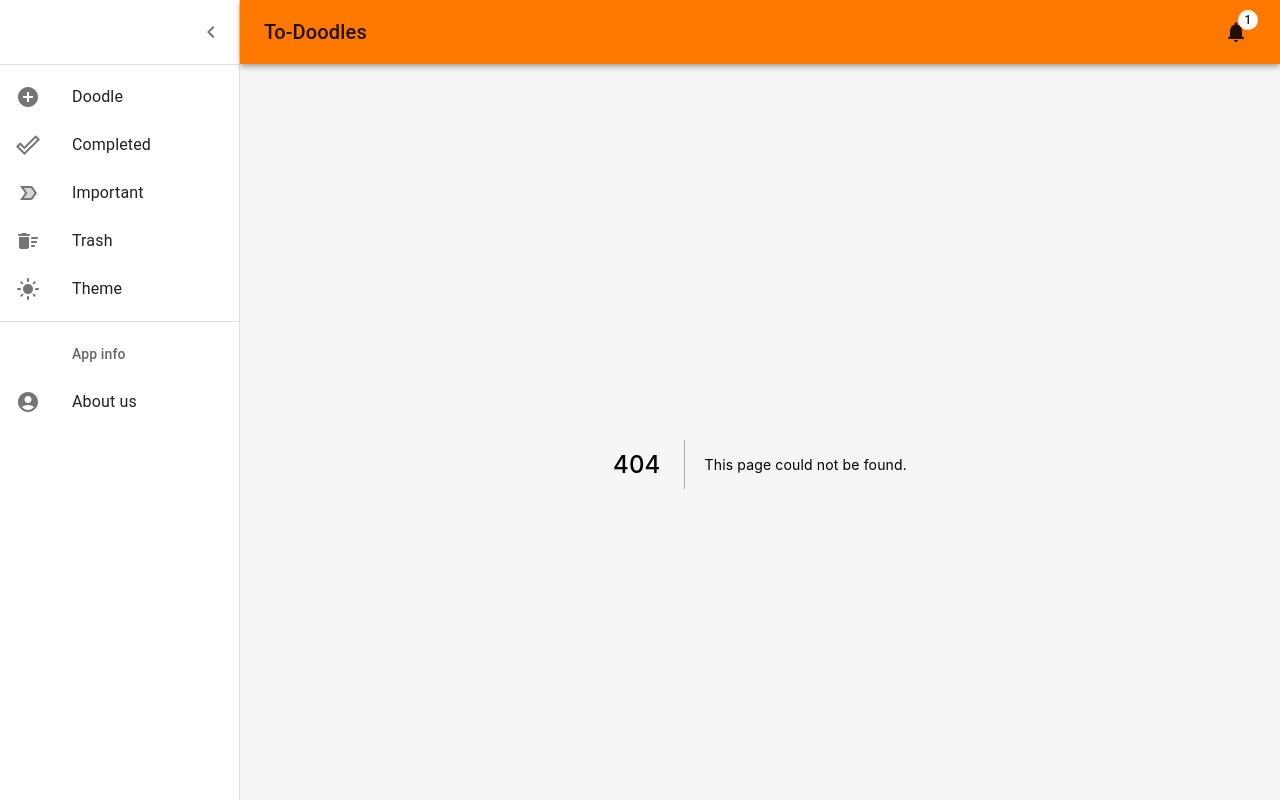
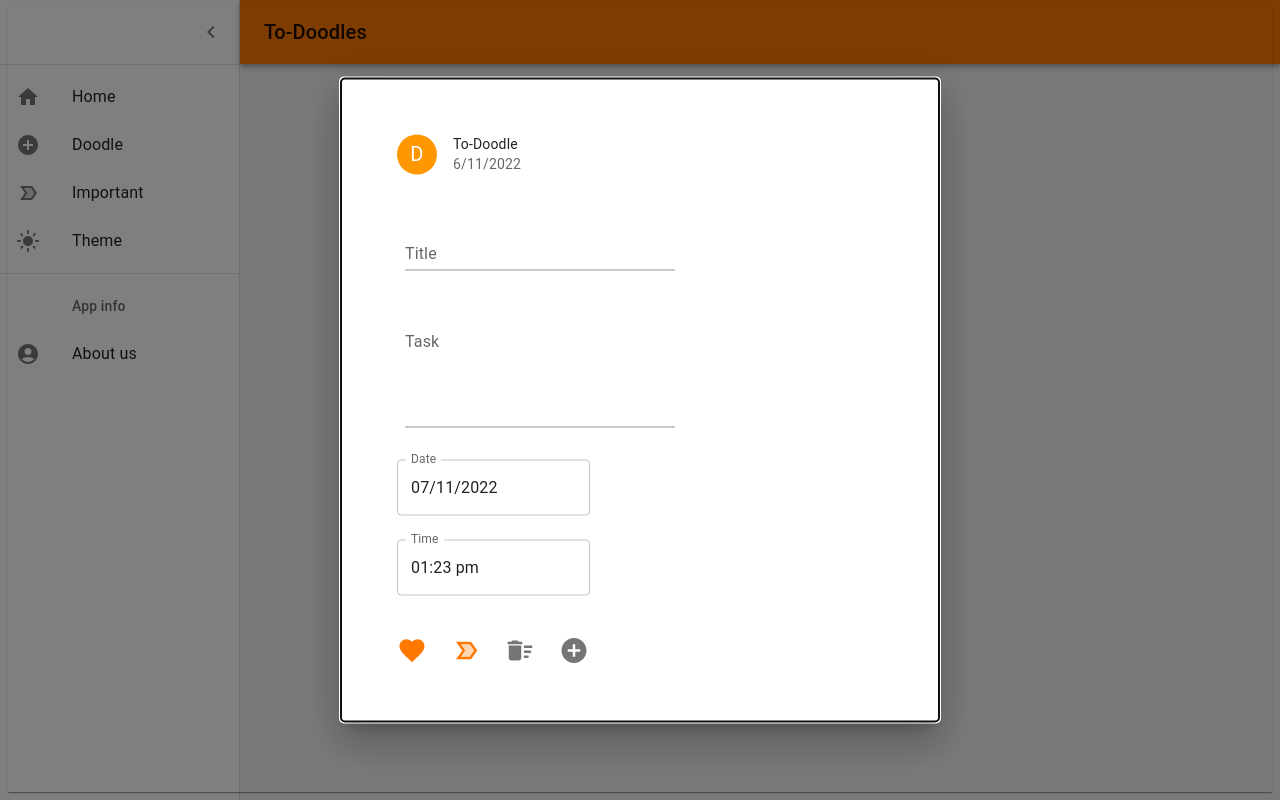
Before and after one commit to TrafalgarWaterDLaw/Vanila-Js-ToDoList, a Next.js app: page /doodles in a window 1280 px wide. Before the commit this address had no page. Built offline with nearby package versions, Linux system fonts and the light colour scheme.

Commit message:
Additional Changes🏓

```diff
--- a/components/NewTodo.tsx
+++ b/components/NewTodo.tsx
@@ -80,15 +80,12 @@ const NewTodo = () => {
 			handleClick();
 
 			const inputDate = `${date.getDate().toString()} ${
-				(date.toLocaleString('default', { month: 'long' }), 'task:')
-			} ${date.getFullYear().toString()}`;
+				(date.toLocaleString('default', { month: 'long' }))
+				} ${date.getFullYear().toString()}`;
 
-			// const userData: Todo = {
-			// 	text: task,
-			// 	id: Date.now().toString(),
-			// };
+			const inputTime = `${time.getHours().toString()}:${time.getMinutes().toString()}`;
 
-			todoCtx.addTodo(task);
+			todoCtx.addTodo(task, inputDate, time.toString(), title);
 		}
 
 	};
--- a/components/Todos.tsx
+++ b/components/Todos.tsx
@@ -12,7 +12,11 @@ const Todos: React.FC = () => {
 				<TodoItem
 					key={item.id}
 					onDelete={todoCtx.removeTodo.bind(null, item.id)}
+					date={item.todoDate}
+					title={item.title}
+					time={item.time}
 					text={item.text}
+					onFavorite={todoCtx.addFavorite.bind(null, item)}
 				/>
 			))}
 		</ul>
--- a/components/Ui/Dashboard.tsx
+++ b/components/Ui/Dashboard.tsx
@@ -119,11 +119,6 @@ const Dashboard: React.FC<DashboardProps> = ({children}) => {
 						>
 							To-Doodles
 						</Typography>
-						<IconButton color='inherit'>
-							<Badge badgeContent={1} color='secondary'>
-								<NotificationsIcon />
-							</Badge>
-						</IconButton>
 					</Toolbar>
 				</AppBar>
 				<Drawer variant='permanent' open={open}>
--- a/components/Ui/ListItems.tsx
+++ b/components/Ui/ListItems.tsx
@@ -8,6 +8,7 @@ import ListItemText from '@mui/material/ListItemText';
 import ListSubheader from '@mui/material/ListSubheader';
 
 // MUI Icons
+import HomeIcon from '@mui/icons-material/Home';
 import DarkModeIcon from '@mui/icons-material/DarkMode';
 import LightModeIcon from '@mui/icons-material/LightMode';
 import AddCircleIcon from '@mui/icons-material/AddCircle';
@@ -18,6 +19,15 @@ import AccountCircleRoundedIcon from '@mui/icons-material/AccountCircleRounded';
 
 export const mainListItems = (
 	<>
+		<Link href='./'>
+			<ListItemButton>
+				<ListItemIcon>
+					<HomeIcon />
+				</ListItemIcon>
+				<ListItemText primary='Home' />
+			</ListItemButton>
+		</Link>
+
 		<Link href='./doodles'>
 			<ListItemButton>
 				<ListItemIcon>
@@ -27,26 +37,14 @@ export const mainListItems = (
 			</ListItemButton>
 		</Link>
 
-		<ListItemButton>
-			<ListItemIcon>
-				<DoneOutlineIcon />
-			</ListItemIcon>
-			<ListItemText primary='Completed' />
-		</ListItemButton>
-
+		<Link href='./important'>
 			<ListItemButton>
 				<ListItemIcon>
 					<LabelImportantTwoToneIcon />
 				</ListItemIcon>
 				<ListItemText primary='Important' />
 			</ListItemButton>
-
-		<ListItemButton>
-			<ListItemIcon>
-				<DeleteSweepRoundedIcon />
-			</ListItemIcon>
-			<ListItemText primary='Trash' />
-		</ListItemButton>
+		</Link>
 
 		<ListItemButton>
 			<ListItemIcon>
--- /dev/null
+++ b/pages/doodles.tsx
@@ -0,0 +1,8 @@
+import type { NextPage } from 'next';
+import NewTodo from '../components/NewTodo';
+
+const Doodles: NextPage = () => {
+	return <NewTodo/>;
+};
+
+export default Doodles;
--- a/styles/globals.css
+++ b/styles/globals.css
@@ -1,11 +1,5 @@
-html,
-body {
+* {
+  margin: 0;
   padding: 0;
-  margin: 0;
-  font-family: -apple-system, BlinkMacSystemFont, Segoe UI, Roboto, Oxygen,
-    Ubuntu, Cantarell, Fira Sans, Droid Sans, Helvetica Neue, sans-serif;
-}
-
-* {
   box-sizing: border-box;
 }
```
Also changed, not shown: components/ImportantTodo.tsx (added, +29 -0 lines), components/TodoItem.tsx (+9 -16 lines), pages/important.tsx (added, +8 -0 lines). Lines whose indentation alone changed are shown as unchanged.
